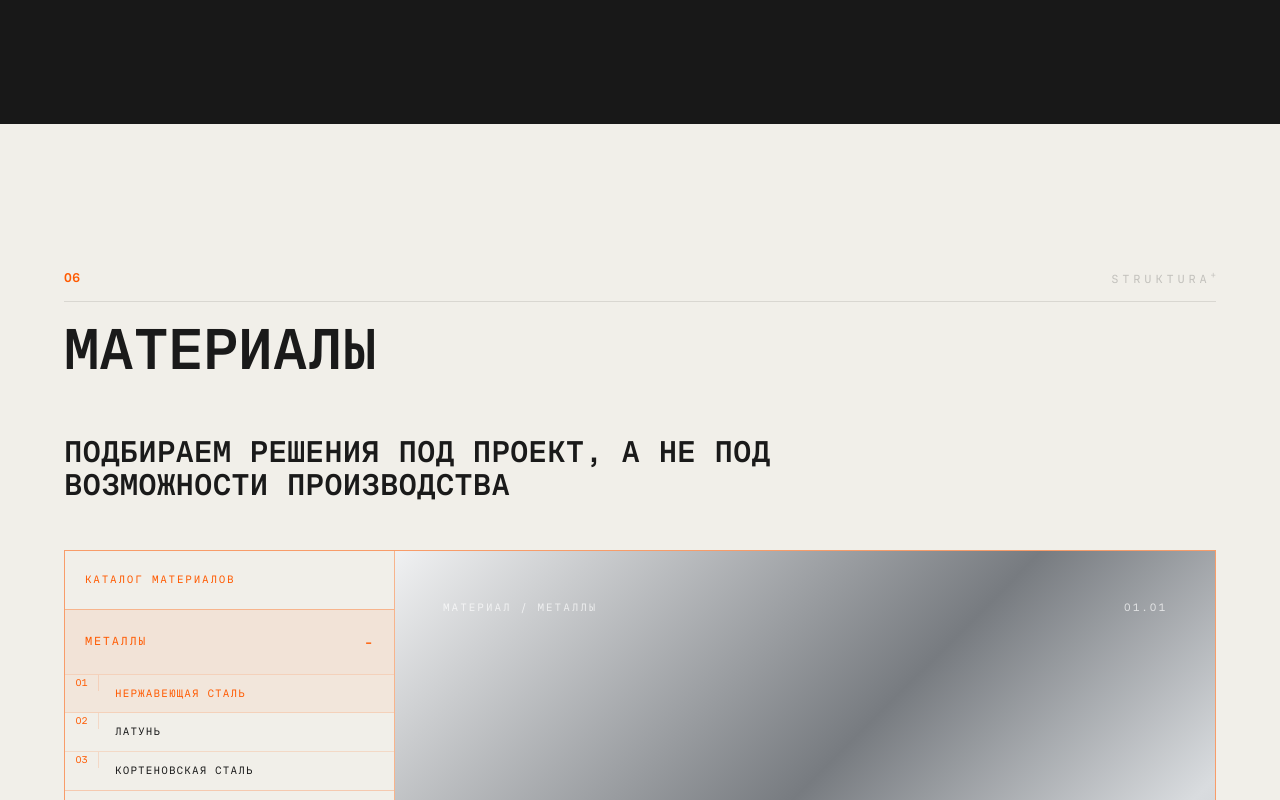
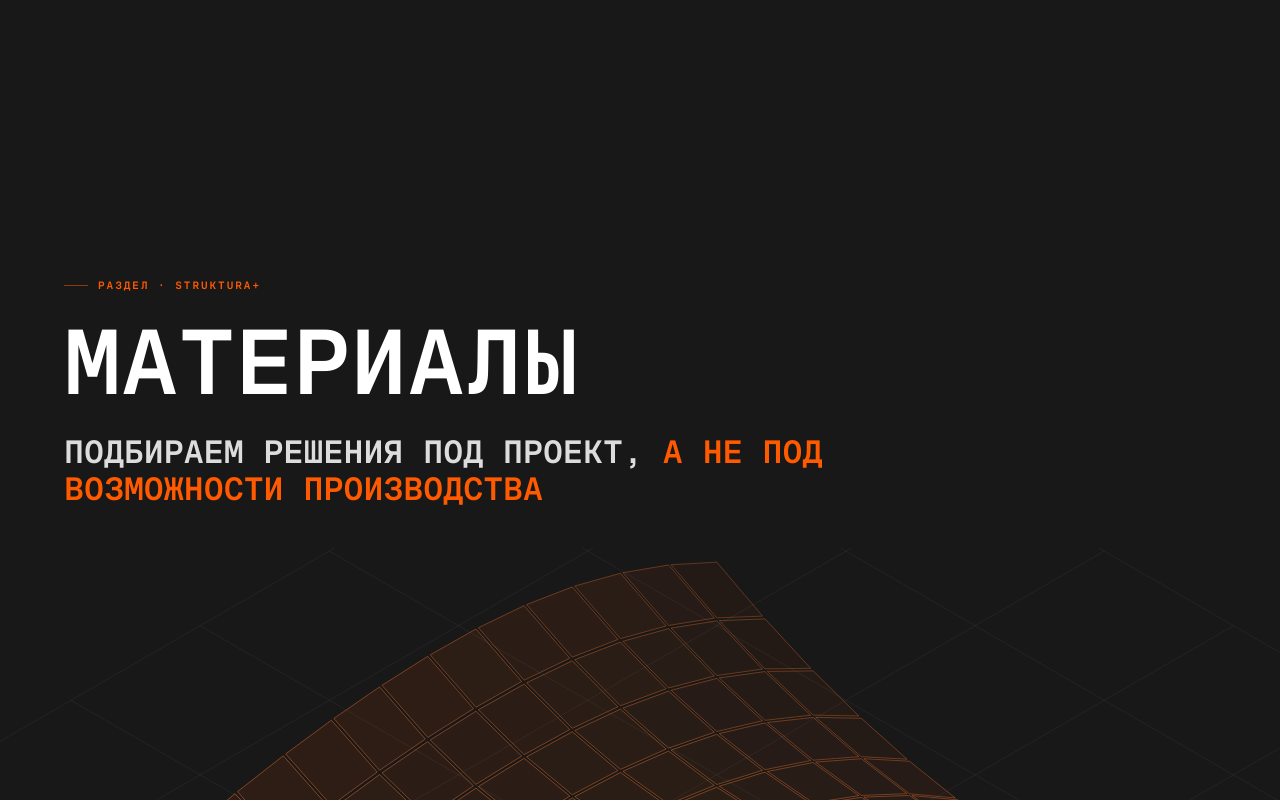
Before and after one commit to timurthejohn-droid/struktura, a Next.js app: page / in a window 1280 px wide. Shown: the part 6440-7240 px from the top of the page. Built offline with nearby package versions, Linux system fonts and the light colour scheme.

Commit message:
Главная: тизер «Материалы» вместо старого блока, крупный заголовок раздела
Co-Authored-By: Claude Fable 5 <noreply@anthropic.com>

```diff
--- a/app/components/materials/MaterialsTeaser.tsx
+++ b/app/components/materials/MaterialsTeaser.tsx
@@ -362,10 +362,22 @@ export default function MaterialsTeaser() {
     return (
       <section style={{ background: "var(--coal)" }}>
         <div className="container-x py-24">
-          <span className="eyebrow text-orange">Материалы</span>
-          <h2 className="text-white mt-6 max-w-4xl" style={{ fontSize: "clamp(30px, 4.6vw, 64px)" }}>
+          <span className="eyebrow text-orange">Раздел · STRUKTURA+</span>
+          <h2 className="text-white mt-6" style={{ fontSize: "clamp(40px, 6.6vw, 96px)", lineHeight: 0.96 }}>
+            Материалы
+          </h2>
+          <p
+            className="text-white/85 mt-5 max-w-3xl"
+            style={{
+              fontFamily: '"CoFo Sans Mono", monospace',
+              fontWeight: 500,
+              textTransform: "uppercase",
+              fontSize: "clamp(18px, 2.2vw, 32px)",
+              lineHeight: 1.12,
+            }}
+          >
             Подбираем решения под проект, <span className="text-orange">а не под возможности производства</span>
-          </h2>
+          </p>
           <div className="grid md:grid-cols-2 gap-px mt-14" style={{ background: "var(--line-dark)" }}>
             {STAGES.map((s) => (
               <div key={s.n} className="p-8" style={{ background: "var(--coal)" }}>
@@ -393,14 +405,23 @@ export default function MaterialsTeaser() {
           viewport={{ once: true, amount: 0.4 }}
           transition={{ duration: 0.8, ease: [0.22, 1, 0.36, 1] }}
         >
-          <span className="eyebrow text-orange">Материалы</span>
-          <h2
-            className="text-white mt-6 max-w-5xl"
-            style={{ fontSize: "clamp(30px, 4.8vw, 72px)", lineHeight: 1.02 }}
+          <span className="eyebrow text-orange">Раздел · STRUKTURA+</span>
+          <h2 className="text-white mt-6" style={{ fontSize: "clamp(44px, 7.4vw, 118px)", lineHeight: 0.96 }}>
+            Материалы
+          </h2>
+          <p
+            className="text-white/85 mt-6 max-w-4xl"
+            style={{
+              fontFamily: '"CoFo Sans Mono", monospace',
+              fontWeight: 500,
+              textTransform: "uppercase",
+              fontSize: "clamp(20px, 2.6vw, 40px)",
+              lineHeight: 1.12,
+            }}
           >
             Подбираем решения под&nbsp;проект,{" "}
             <span className="text-orange">а&nbsp;не&nbsp;под возможности производства</span>
-          </h2>
+          </p>
         </motion.div>
       </div>
 
--- a/app/page.tsx
+++ b/app/page.tsx
@@ -6,7 +6,7 @@ import IntroBlock from "./components/IntroBlock";
 import ProblemsBlock from "./components/ProblemsBlock";
 import AlgoPrinciples from "./components/AlgoPrinciples";
 import DigitalEnvFlow from "./components/DigitalEnvFlow";
-import MaterialsBlock from "./components/MaterialsBlock";
+import MaterialsTeaser from "./components/materials/MaterialsTeaser";
 import Subsystems from "./components/Subsystems";
 import IpdBlock from "./components/IpdBlock";
 import TeamTeaser from "./components/TeamTeaser";
@@ -31,8 +31,8 @@ export default function Home() {
         </div>
         {/* DARK */}
         <DigitalEnvFlow />
-        {/* LIGHT */}
-        <MaterialsBlock />
+        {/* DARK — scroll-story «Материалы» */}
+        <MaterialsTeaser />
         {/* DARK */}
         <Subsystems />
         {/* ORANGE */}
```
